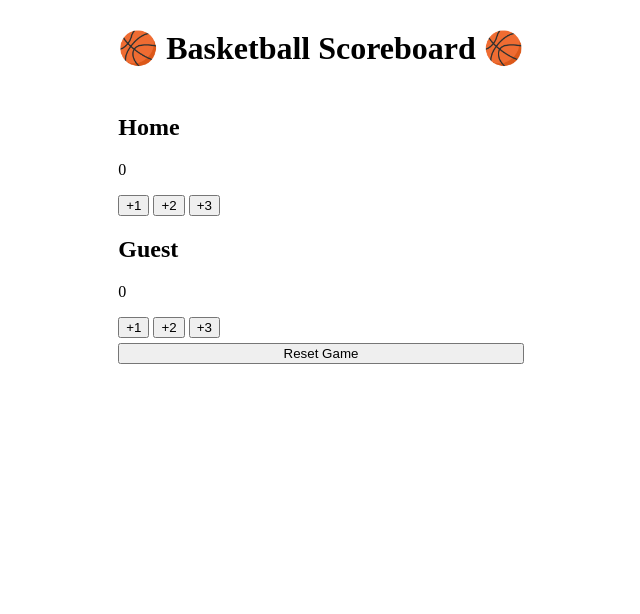
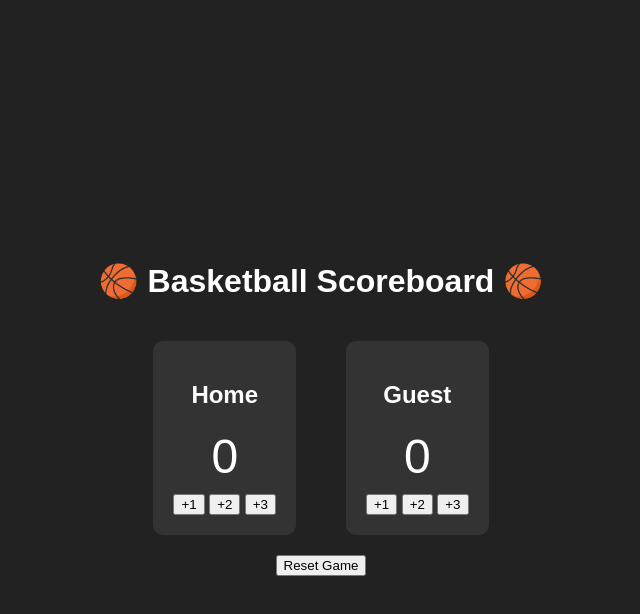
Before and after one commit to Valay-2004/Scrimba-JS, a plain HTML site: page Project/Basketball Scoreboard/index.html in a window 1280 px wide. Shown: the whole page, without its empty margins (319-959 px from the left). Drawn offline with Linux system fonts and the light colour scheme.

Commit message:
Added the styles

```diff
--- a/Project/Basketball Scoreboard/style.css
+++ b/Project/Basketball Scoreboard/style.css
@@ -2,10 +2,32 @@ body {
     display: flex;
     justify-content: center;
     align-items: center;
+    height: 100vh;
+    background: #222;
+    color: white;
+    font-family: Arial, Helvetica, sans-serif;
 }
 
 .display{
     display: flex;
     flex-direction: column;
-    gap: 5px;
+    gap: 20px;
+    align-items: center;
 }
+
+.teams{
+    display: flex;
+    gap: 50px;
+}
+
+.home, .guest{
+    background: #333;
+    padding: 20px;
+    border-radius: 10px;
+    text-align: center;
+}
+
+.home p, .guest p {
+    font-size: 3rem;
+    margin: 10px 0;
+}
```
